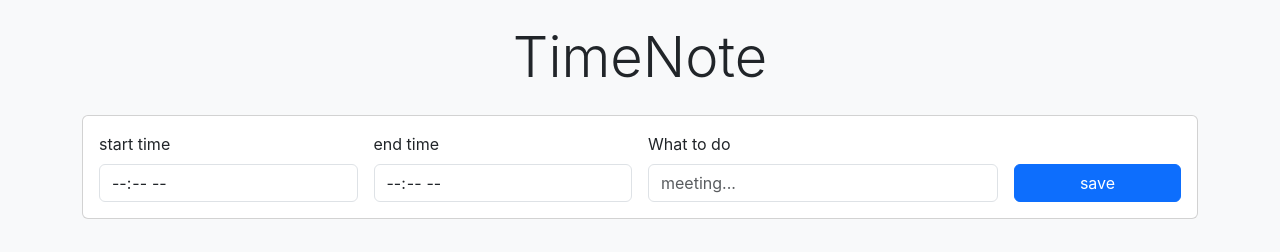
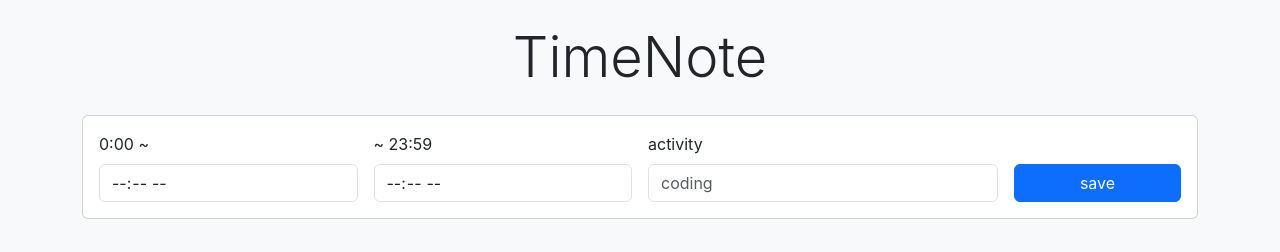
Before and after one commit to uis9u/timenote, a React (Vite) app: page / in a window 1280 px wide. Shown: the top 252 px of the page. Built offline with nearby package versions, Linux system fonts and the light colour scheme.

Commit message:
Update App.tsx

```diff
--- a/src/App.tsx
+++ b/src/App.tsx
@@ -1,8 +1,7 @@
-import React, { useState, useEffect } from "react";
+import React, { useState, useEffect, useRef } from "react";
 
-import { IconEdit, IconTrash } from "@tabler/icons-react";
+import { IconPencil, IconTrash } from "@tabler/icons-react";
 
-// Define the structure of a single note
 interface Note {
   id: number;
   startTime: string;
@@ -22,19 +21,14 @@ function minutesToTime(minutes: number) {
 }
 
 const App: React.FC = () => {
-  // State for the list of notes
   const [notes, setNotes] = useState<Note[]>([]);
-  // State for the form inputs
   const [startTime, setStartTime] = useState("");
   const [endTime, setEndTime] = useState("");
   const [text, setText] = useState("");
-  // State to track the note being edited
   const [editingNoteId, setEditingNoteId] = useState<number | null>(null);
 
-  // Load notes from localStorage when the component mounts
   useEffect(() => {
     try {
-      // Using a new key to avoid conflicts with old data structure
       const savedNotes = localStorage.getItem("timenotes_v3");
       if (savedNotes) {
         setNotes(JSON.parse(savedNotes));
@@ -44,7 +38,6 @@ const App: React.FC = () => {
     }
   }, []);
 
-  // Save notes to localStorage whenever the notes state changes
   useEffect(() => {
     try {
       localStorage.setItem("timenotes_v3", JSON.stringify(notes));
@@ -53,20 +46,18 @@ const App: React.FC = () => {
     }
   }, [notes]);
 
-  // Handle form submission for both creating and updating notes
   const handleSubmit = (e: React.FormEvent) => {
     e.preventDefault();
     if (!startTime || !endTime || !text.trim()) {
-      alert("開始時間、終了時間、内容のすべてを入力してください。");
+      alert("Please fill in all fields.");
       return;
     }
 
     if (startTime >= endTime) {
-      alert("終了時間は開始時間より後に設定してください。");
+      alert("Please set the end time later than the start time.");
       return;
     }
 
-    // If we are editing, update the existing note
     if (editingNoteId !== null) {
       setNotes((prevNotes) =>
         prevNotes
@@ -78,9 +69,8 @@ const App: React.FC = () => {
           .sort((a, b) => a.startTime.localeCompare(b.startTime))
       );
     } else {
-      // Otherwise, create a new note
       const newNote: Note = {
-        id: Date.now(), // Use timestamp for a unique ID
+        id: Date.now(),
         startTime,
         endTime,
         text,
@@ -92,14 +82,12 @@ const App: React.FC = () => {
       );
     }
 
-    // Reset form and editing state
     setStartTime("");
     setEndTime("");
     setText("");
     setEditingNoteId(null);
   };
 
-  // Handle starting the edit process
   const handleEdit = (note: Note) => {
     setEditingNoteId(note.id);
     setStartTime(note.startTime);
@@ -107,12 +95,10 @@ const App: React.FC = () => {
     setText(note.text);
   };
 
-  // Handle note deletion
   const handleDelete = (id: number) => {
     setNotes((prevNotes) => prevNotes.filter((note) => note.id !== id));
   };
 
-  // Handle canceling an edit
   const handleCancelEdit = () => {
     setEditingNoteId(null);
     setStartTime("");
@@ -128,26 +114,30 @@ const App: React.FC = () => {
       </header>
 
       <main>
-        {/* Input Form */}
         <div className="card mb-4">
           <div className="card-body">
             <form onSubmit={handleSubmit}>
               <div className="row g-3 align-items-end">
                 <div className="col-sm-4 col-md-3">
                   <label htmlFor="start-time-input" className="form-label">
-                    start time
+                    0:00 ~
                   </label>
                   <input
                     id="start-time-input"
                     type="time"
                     className="form-control"
                     value={startTime}
-                    onChange={(e) => setStartTime(e.target.value)}
+                    onChange={(e) => {
+                      setStartTime(e.target.value);
+                    }}
                   />
                 </div>
                 <div className="col-sm-4 col-md-3">
-                  <label htmlFor="end-time-input" className="form-label">
-                    end time
+                  <label
+                    htmlFor="end-time-input"
+                    className="text-right form-label"
+                  >
+                    ~ 23:59
                   </label>
                   <input
                     id="end-time-input"
@@ -159,7 +149,7 @@ const App: React.FC = () => {
                 </div>
                 <div className="col-sm-12 col-md-4">
                   <label htmlFor="text-input" className="form-label">
-                    What to do
+                    activity
                   </label>
                   <input
                     id="text-input"
@@ -167,7 +157,7 @@ const App: React.FC = () => {
                     className="form-control"
                     value={text}
                     onChange={(e) => setText(e.target.value)}
-                    placeholder="meeting..."
+                    placeholder="coding"
                   />
                 </div>
                 <div className="col-sm-12 col-md-2 d-flex gap-2">
@@ -189,7 +179,6 @@ const App: React.FC = () => {
           </div>
         </div>
 
-        {/* Notes List */}
         {notes.length > 0 ? (
           <div className="mb-2 d-flex justify-content-between align-items-center">
             <h2 className="h5">Your Activities</h2>
@@ -245,7 +234,7 @@ const App: React.FC = () => {
                       className="btn btn-outline-primary btn-sm"
                       onClick={() => handleEdit(note)}
                     >
-                      <IconEdit />
+                      <IconPencil />
                     </button>
                   </div>
                   <div className="my-1">
```
